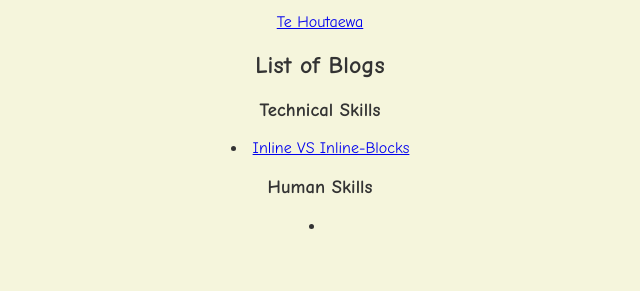
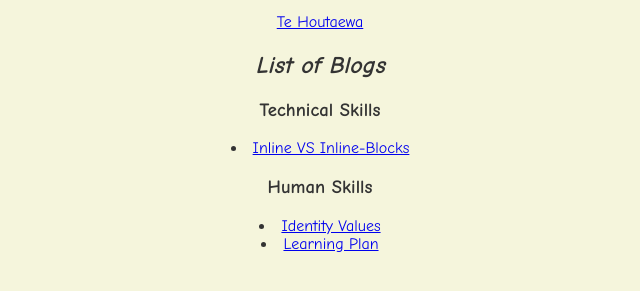
Before and after one commit to lukas-tongco/lukas-tongco.github.io, a plain HTML site: page index.html in a window 1280 px wide. Shown: the part 327-618 px from the top of the page, without its empty margins (320-960 px from the left). Drawn offline with Linux system fonts and the light colour scheme.

Commit message:
Create links to the two new blogs

```diff
--- a/index.html
+++ b/index.html
@@ -16,7 +16,7 @@
         >Te Houtaewa</a
       >
     </p>
-    <h2>List of Blogs</h2>
+    <h2><em>List of Blogs</em></h2>
     <div class="static">
       <h3>Technical Skills</h3>
       <ul>
@@ -30,7 +30,14 @@
     <div class="static">
       <h3>Human Skills</h3>
       <ul>
-        <li></li>
+        <li>
+          <a href="../blog/identity-values.html" target="_blank"
+            >Identity Values</a
+          >
+        </li>
+        <li>
+          <a href="../blog/learning-plan.html" target="_blank">Learning Plan</a>
+        </li>
       </ul>
     </div>
   </body>
```
